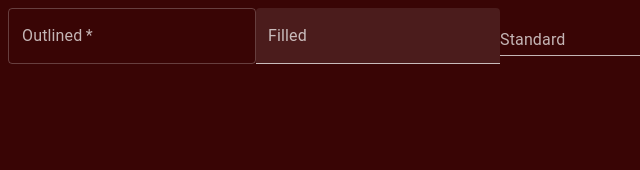
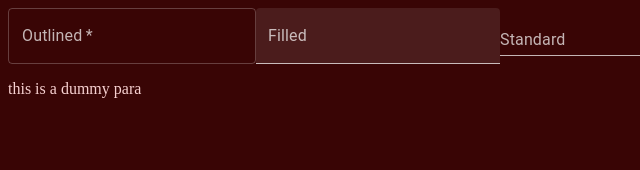
Before and after one commit to SudeepB19/demo-proj, a React (Create React App) app: page / in a window 1280 px wide. Shown: the top 170 px of the page, without its empty margins (0-640 px from the left). Built offline with nearby package versions, Linux system fonts and the light colour scheme.

Commit message:
para added

```diff
--- a/src/App.js
+++ b/src/App.js
@@ -38,6 +38,7 @@ function App() {
           className='textfield' required  />
         <TextField id="filled-basic" label="Filled" variant="filled" />
         <TextField id="standard-basic" label="Standard" variant="standard" />
+        <p>this is a dummy para</p>
 
       </ThemeProvider>
     </div>
```
